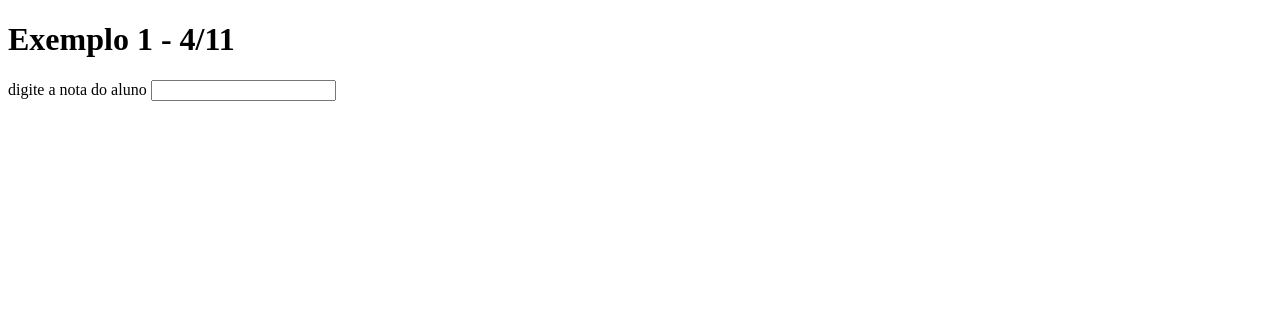
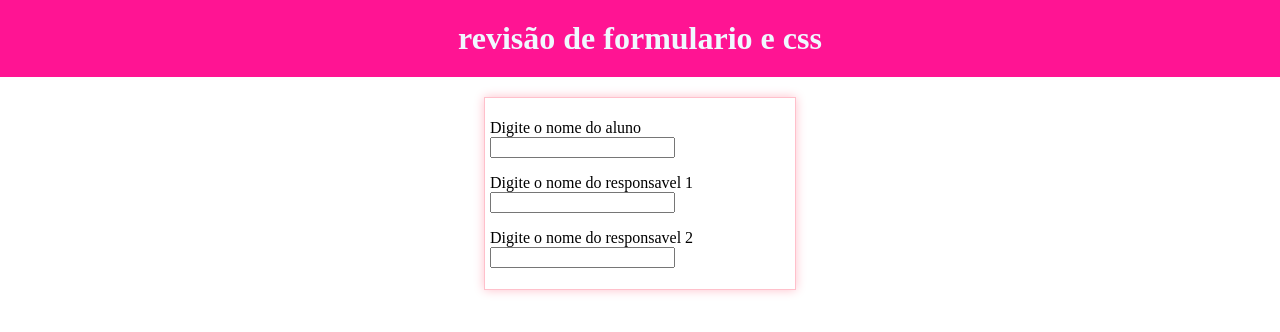
Before and after one commit to Bianca2908/aulajs, a plain HTML site: page exemplo1.html in a window 1280 px wide. Drawn offline with Linux system fonts and the light colour scheme.

Commit message:
18/11/24

```diff
--- a/exemplo1.html
+++ b/exemplo1.html
@@ -5,12 +5,58 @@
     <meta name="viewport" content="width=device-width, initial-scale=1.0">
     <meta http-equiv="X-UA-Compatible" content="ie=edge">
     <title>Document</title>
-</head>
-<body>
-    <H1> Exemplo 1 - 4/11</H1>
+<style>
+ body
+{
+    margin: 0;
+    padding : 0;
+}
+ h1
+{
+    background-color:deeppink;
+    color :aliceblue;
+    text-align: center;
+    margin : 0;
+    padding : 20px;
+}
+ form
+{
+    margin : auto;
+    width : 300px;
+    border : 1px solid pink ;
+    margin-top : 20px;
+    box-shadow : 0 0 10px pink;
+    padding : 5px ;
+}
+ input [ type=text]
+{
+    width: 280px ;
+}
+ input [type=submit]
+{
+background-color: fuchsia;
+color:azure;
+border : none ;
+padding : 10px
+}
+   </style>
+ <H1> revisão de formulario e css</H1>
+    <form>
     <p>
-    digite a nota do aluno
-<input type="text"
-</p>
+        Digite o nome do aluno<br>
+        <input type="texto">
+    </p>
+    <p>
+        Digite o nome do responsavel 1 <br>
+        <input type="texto">
+    </p>
+    <p>
+     Digite o nome do responsavel 2 <br>
+     <input type="texto">
+    </p>
+    <p>
+        <imput type="submit" value = "enviar"
+    </p>
+  </form>
 </body>
 </html>
```
